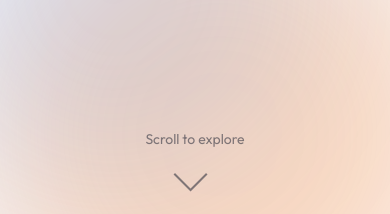
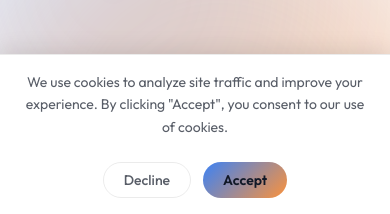
Before and after one commit to JakubKepak/grip-landing, a plain HTML site: page index.html in a window 390 px wide. Shown: the part 630-844 px from the top of the page. Drawn offline with Linux system fonts and the light colour scheme.

Commit message:
chore: add GA

```diff
--- a/index.html
+++ b/index.html
@@ -17,6 +17,37 @@
 
     <!-- Favicon -->
     <link rel="icon" type="image/png" href="assets/logo.png">
+
+    <!-- Google Analytics with Consent Mode -->
+    <script async src="https://www.googletagmanager.com/gtag/js?id=G-LJKG17EMKC"></script>
+    <script>
+        window.dataLayer = window.dataLayer || [];
+        function gtag(){dataLayer.push(arguments);}
+
+        // Set default consent state (denied = basic mode, no cookies)
+        gtag('consent', 'default', {
+            'analytics_storage': 'denied',
+            'ad_storage': 'denied',
+            'ad_user_data': 'denied',
+            'ad_personalization': 'denied'
+        });
+
+        // Initialize GA (runs in basic mode by default)
+        gtag('js', new Date());
+        gtag('config', 'G-LJKG17EMKC');
+
+        // Function to grant full consent
+        function grantAnalyticsConsent() {
+            gtag('consent', 'update', {
+                'analytics_storage': 'granted'
+            });
+        }
+
+        // Check if user has already consented
+        if (localStorage.getItem('cookieConsent') === 'accepted') {
+            grantAnalyticsConsent();
+        }
+    </script>
 </head>
 <body>
     <!-- Navigation -->
@@ -468,6 +499,17 @@
         </div>
     </footer>
 
+    <!-- Cookie Consent Banner -->
+    <div class="cookie-consent" id="cookieConsent">
+        <div class="cookie-content">
+            <p>We use cookies to analyze site traffic and improve your experience. By clicking "Accept", you consent to our use of cookies.</p>
+            <div class="cookie-buttons">
+                <button class="cookie-btn cookie-btn-decline" id="cookieDecline">Decline</button>
+                <button class="cookie-btn cookie-btn-accept" id="cookieAccept">Accept</button>
+            </div>
+        </div>
+    </div>
+
     <!-- Scripts -->
     <script src="scripts/main.js"></script>
 </body>
--- a/scripts/main.js
+++ b/scripts/main.js
@@ -301,6 +301,53 @@ function showConsoleBranding() {
 }
 
 // ============================================
+// COOKIE CONSENT
+// ============================================
+
+function initCookieConsent() {
+    const cookieBanner = document.getElementById('cookieConsent');
+    const acceptBtn = document.getElementById('cookieAccept');
+    const declineBtn = document.getElementById('cookieDecline');
+
+    if (!cookieBanner) return;
+
+    // Check if user has already made a choice
+    const consent = localStorage.getItem('cookieConsent');
+
+    if (!consent) {
+        // Show banner after a short delay
+        setTimeout(() => {
+            cookieBanner.classList.add('visible');
+        }, 1000);
+    }
+
+    // Handle accept
+    if (acceptBtn) {
+        acceptBtn.addEventListener('click', () => {
+            localStorage.setItem('cookieConsent', 'accepted');
+            cookieBanner.classList.remove('visible');
+
+            // Grant full analytics consent
+            if (typeof grantAnalyticsConsent === 'function') {
+                grantAnalyticsConsent();
+            }
+
+            Analytics.track('cookie_consent', { choice: 'accepted' });
+        });
+    }
+
+    // Handle decline
+    if (declineBtn) {
+        declineBtn.addEventListener('click', () => {
+            localStorage.setItem('cookieConsent', 'declined');
+            cookieBanner.classList.remove('visible');
+
+            Analytics.track('cookie_consent', { choice: 'declined' });
+        });
+    }
+}
+
+// ============================================
 // INITIALIZATION
 // ============================================
 
@@ -311,6 +358,7 @@ document.addEventListener('DOMContentLoaded', function() {
     initSmoothScroll();
     initScrollAnimations();
     initPageAnalytics();
+    initCookieConsent();
 
     // Show console branding
     showConsoleBranding();
--- a/styles/main.css
+++ b/styles/main.css
@@ -1477,3 +1477,90 @@ input {
     opacity: 1;
     transform: translateY(0);
 }
+
+/* ============================================
+   COOKIE CONSENT BANNER
+   ============================================ */
+.cookie-consent {
+    position: fixed;
+    bottom: 0;
+    left: 0;
+    right: 0;
+    z-index: 10000;
+    background: var(--color-bg-card);
+    border-top: 1px solid var(--color-border);
+    box-shadow: 0 -4px 20px rgba(0, 0, 0, 0.1);
+    padding: var(--space-4) var(--space-6);
+    transform: translateY(100%);
+    transition: transform var(--transition-base);
+}
+
+.cookie-consent.visible {
+    transform: translateY(0);
+}
+
+.cookie-content {
+    max-width: 1200px;
+    margin: 0 auto;
+    display: flex;
+    align-items: center;
+    justify-content: space-between;
+    gap: var(--space-6);
+}
+
+.cookie-content p {
+    font-size: var(--font-size-sm);
+    color: var(--color-text-secondary);
+    margin: 0;
+    flex: 1;
+}
+
+.cookie-buttons {
+    display: flex;
+    gap: var(--space-3);
+    flex-shrink: 0;
+}
+
+.cookie-btn {
+    padding: var(--space-2) var(--space-5);
+    border-radius: var(--radius-full);
+    font-size: var(--font-size-sm);
+    font-weight: 500;
+    cursor: pointer;
+    transition: all var(--transition-fast);
+}
+
+.cookie-btn-decline {
+    background: transparent;
+    border: 1px solid var(--color-border);
+    color: var(--color-text-secondary);
+}
+
+.cookie-btn-decline:hover {
+    background: var(--color-bg-elevated);
+    color: var(--color-text-primary);
+}
+
+.cookie-btn-accept {
+    background: var(--gradient-primary);
+    border: none;
+    color: var(--color-text-primary);
+    font-weight: 600;
+}
+
+.cookie-btn-accept:hover {
+    transform: translateY(-2px);
+    box-shadow: var(--shadow-glow-blue);
+}
+
+@media (max-width: 768px) {
+    .cookie-content {
+        flex-direction: column;
+        text-align: center;
+    }
+
+    .cookie-buttons {
+        width: 100%;
+        justify-content: center;
+    }
+}
```
